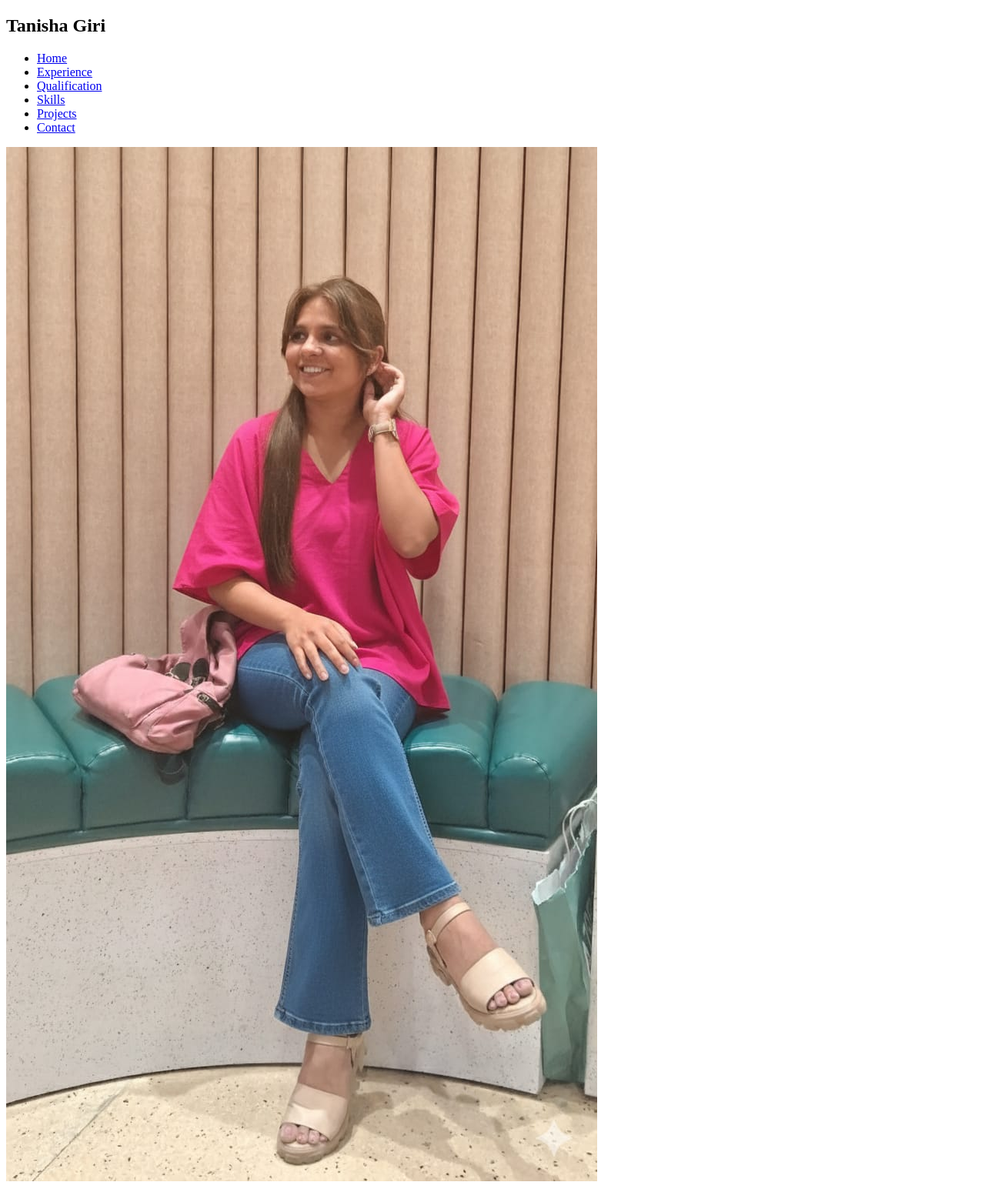
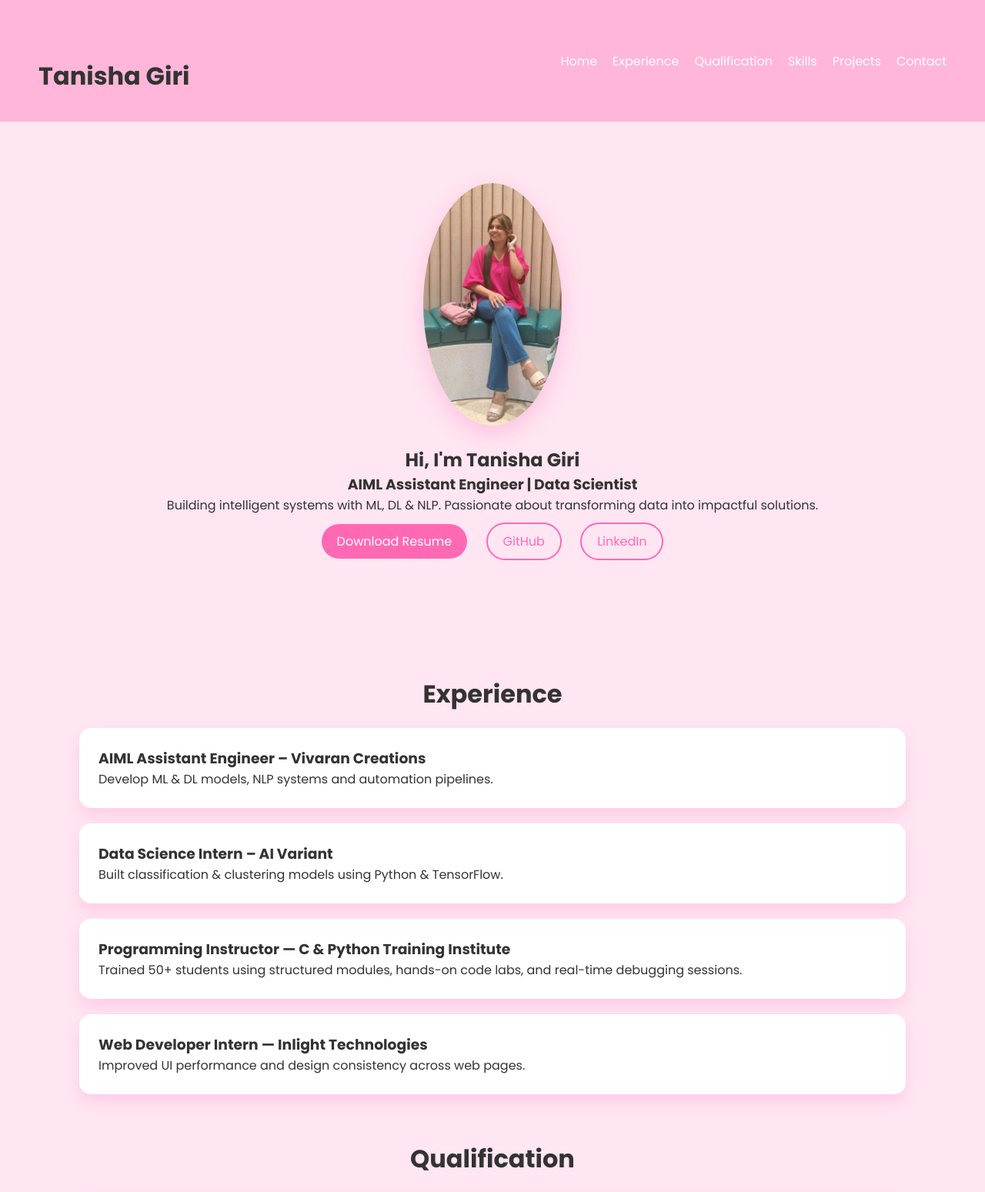
Before and after one commit to tanishagiri-design/Tanisha_Portfolio, a plain HTML site: page index.html in a window 1280 px wide. Shown: the top 1549 px of the page at 77% size. Drawn offline with Linux system fonts and the light colour scheme.

Commit message:
Update style.css

```diff
--- a/style.css
+++ b/style.css
@@ -1,65 +1,108 @@
-<!-- AI Particle Background -->
-<div id="particles-js"></div>
+* {
+    margin: 0;
+    padding: 0;
+    font-family: 'Poppins', sans-serif;
+    scroll-behavior: smooth;
+}
 
-<script src="https://cdn.jsdelivr.net/npm/particles.js@2.0.0/particles.min.js"></script>
+body {
+    background: #ffe6f2;
+    color: #333;
+}
 
-<script>
-particlesJS("particles-js", {
-  "particles": {
-    "number": {
-      "value": 70,
-      "density": {
-        "enable": true,
-        "value_area": 800
+header {
+    background: #ffb6d9;
+    padding: 15px 50px;
+    position: sticky;
+    top: 0;
 }
-    },
-    "color": {
-      "value": "#ffffff"
-    },
-    "shape": {
-      "type": "circle"
-    },
-    "opacity": {
-      "value": 0.3,
-      "random": false
-    },
-    "size": {
-      "value": 3,
-      "random": true
-    },
-    "line_linked": {
-      "enable": true,
-      "distance": 150,
-      "color": "#ffffff",
-      "opacity": 0.2,
-      "width": 1
-    },
-    "move": {
-      "enable": true,
-      "speed": 1.5,
-      "direction": "none",
-      "random": false,
-      "straight": false,
-      "out_mode": "out"
+
+nav {
+    display: flex;
+    justify-content: space-between;
+    align-items: center;
 }
-  },
-  "interactivity": {
-    "detect_on": "canvas",
-    "events": {
-      "onhover": {
-        "enable": true,
-        "mode": "grab"
+
+nav ul {
+    display: flex;
+    gap: 20px;
+    list-style: none;
 }
-    },
-    "modes": {
-      "grab": {
-        "distance": 180,
-        "line_linked": {
-          "opacity": 0.4
+
+nav a {
+    text-decoration: none;
+    color: white;
+    font-weight: 500;
 }
+
+.hero {
+    text-align: center;
+    padding: 80px 20px;
 }
+
+.profile-img {
+    width: 180px;
+    border-radius: 50%;
+    margin-bottom: 20px;
+    box-shadow: 0 10px 30px rgba(255, 105, 180, 0.3);
 }
-  },
-  "retina_detect": true
-});
-</script>
+
+h2 {
+    text-align: center;
+    margin: 60px 0 20px;
+    font-size: 32px;
+}
+
+.card {
+    background: white;
+    margin: 20px auto;
+    padding: 25px;
+    width: 80%;
+    border-radius: 15px;
+    box-shadow: 0 10px 20px rgba(255, 105, 180, 0.2);
+    transition: transform 0.3s;
+}
+
+.card:hover {
+    transform: translateY(-8px);
+}
+
+.skills-grid {
+    display: flex;
+    flex-wrap: wrap;
+    justify-content: center;
+    gap: 15px;
+}
+
+.skills-grid span {
+    background: #ffb6d9;
+    padding: 10px 20px;
+    border-radius: 20px;
+    color: white;
+}
+
+.btn, .btn-outline {
+    padding: 10px 20px;
+    margin: 10px;
+    border-radius: 25px;
+    text-decoration: none;
+    display: inline-block;
+}
+
+.btn {
+    background: #ff69b4;
+    color: white;
+}
+
+.btn-outline {
+    border: 2px solid #ff69b4;
+    color: #ff69b4;
+}
+
+footer {
+    text-align: center;
+    padding: 20px;
+    background: #ffb6d9;
+    color: white;
+    margin-top: 50px;
+}
```
Lines whose indentation alone changed are shown as unchanged.
